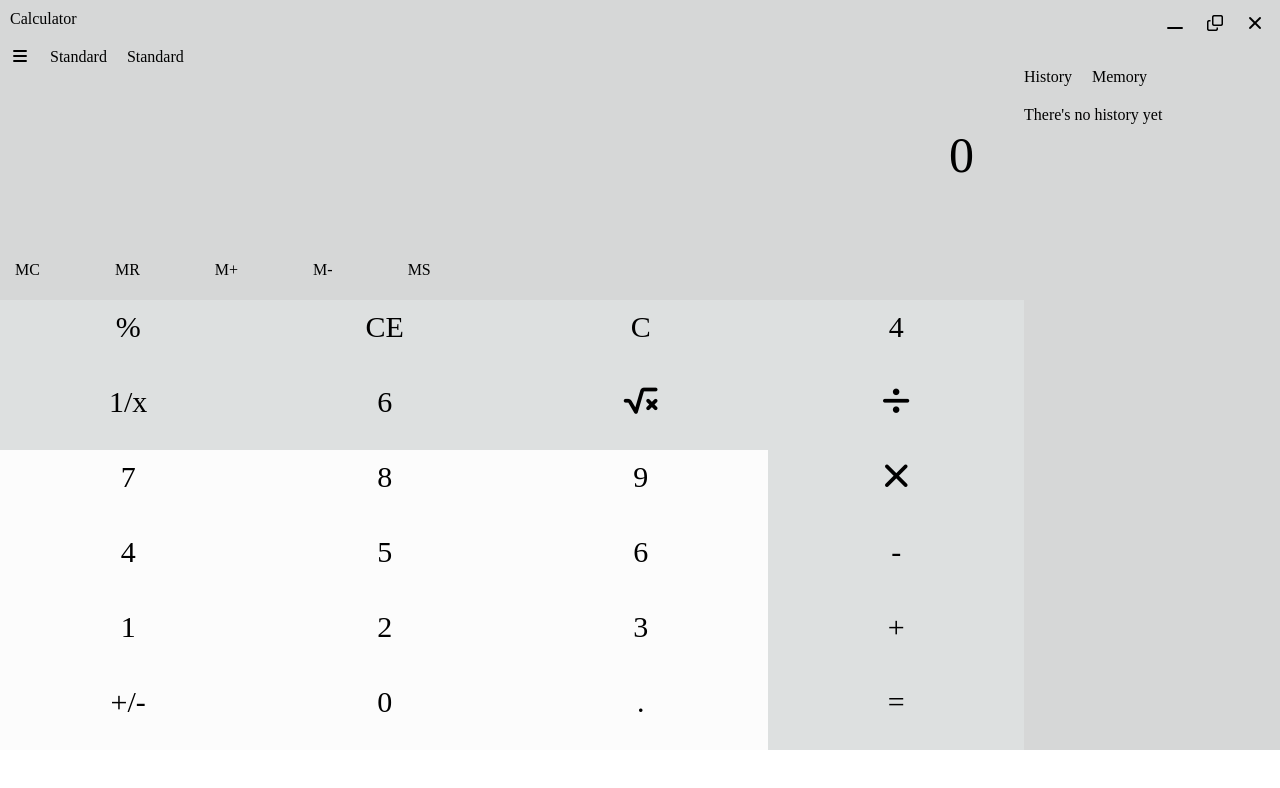
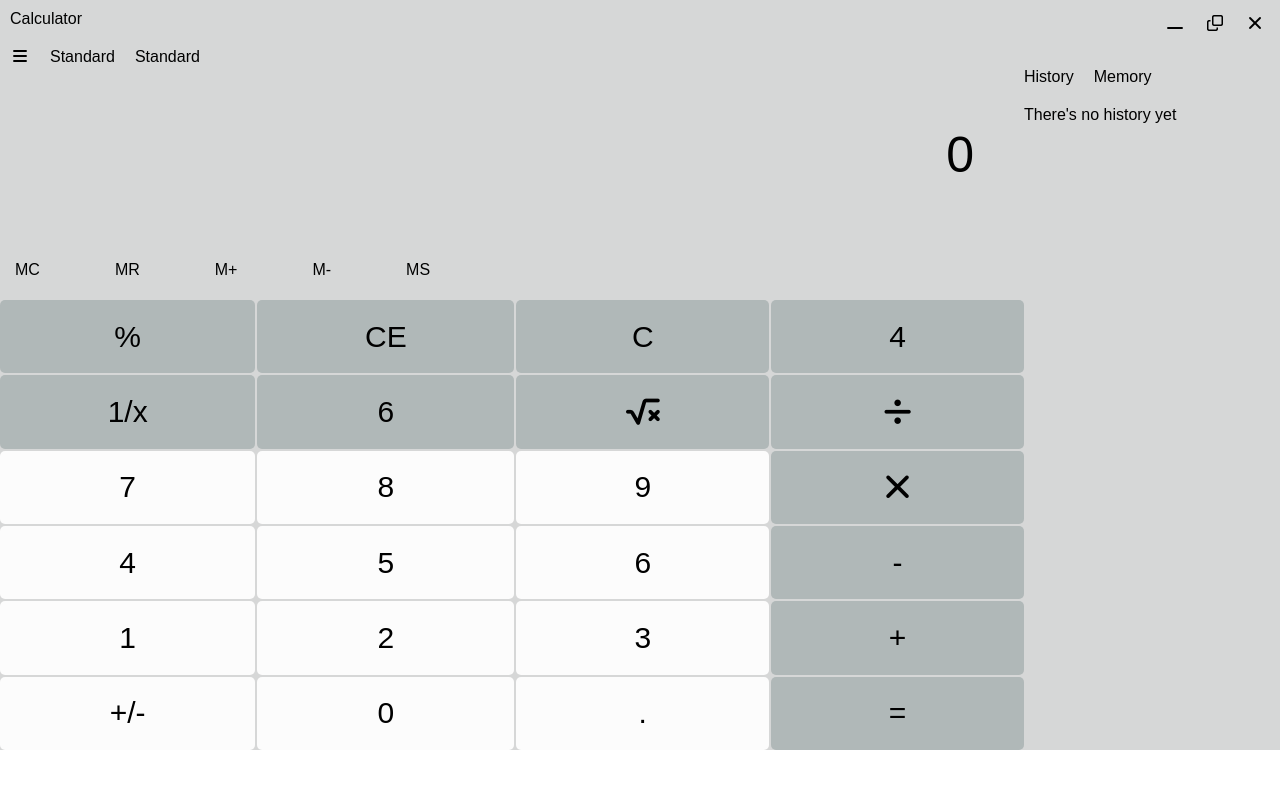
Before and after one commit to Aysan-Yhr/Calculator2, a plain HTML site: page index.html in a window 1280 px wide. Drawn offline with Linux system fonts and the light colour scheme.

Commit message:
add some classes

```diff
--- a/index.css
+++ b/index.css
@@ -2,6 +2,7 @@
     margin: 0;
     padding: 0;
     box-sizing: border-box;
+    font-family: sans-serif;
 
 }
 
@@ -18,6 +19,8 @@
     display: grid;
     grid-template-columns: auto auto auto auto;
     margin-top: 50px;
+    gap: 2px;
+
 
 }
 
@@ -77,6 +80,11 @@
 }
 
 
+.gray-button{
+     font-size:30px; padding: 10px; background-color: rgb(176, 184, 184);
+
+
+}
 
 .item9, .item10, .item11 , .item13 ,
 .item14, .item15, .item17, .item18, .item19,
@@ -84,6 +92,14 @@
     background-color: rgb(252, 252, 252);
     margin: 30;
 }
+
+.gridbox div{
+    border-radius: 5px;
+    display: flex;
+    justify-content: center;
+    align-items: center;
+}
+
 @media screen and (max-width:600px){
 
 }
--- a/index.html
+++ b/index.html
@@ -29,30 +29,30 @@
                 </div>
                 </div>
                 <div class="gridbox">
-                    <div class="item1" style="text-align: center; font-size:30px; padding: 10px; background-color: rgb(221, 224, 224);">%</div>
-                    <div class="item2" style="text-align: center; font-size:30px; padding: 10px; background-color: rgb(221, 224, 224);"  >CE</div>
-                    <div class="item3" style="text-align: center; font-size:30px; padding: 10px; background-color: rgb(221, 224, 224);">C</div>
-                    <div class="item4" style="text-align: center; font-size:30px; padding: 10px; background-color: rgb(221, 224, 224);">4</div>
-                    <div class="item5" style="text-align: center; font-size:30px; padding: 10px; background-color: rgb(221, 224, 224);">1/x</div>
-                    <div class="item6" style="text-align: center; font-size:30px; padding: 10px; background-color: rgb(221, 224, 224);">6</div>
-                    <div class="item7" style="text-align: center; font-size:30px; padding: 10px; background-color: rgb(221, 224, 224);"><i class='fas fa-square-root-alt'></i></div>
-                    <div class="item8" style="text-align: center; font-size:30px; padding: 10px; background-color: rgb(221, 224, 224);"><i class='fas fa-divide'></i></div>
+                    <div class="gray-button" style="">%</div>
+                    <div class="gray-button"   >CE</div>
+                    <div class="gray-button" >C</div>
+                    <div class="gray-button" >4</div>
+                    <div class="gray-button" >1/x</div>
+                    <div class="gray-button" >6</div>
+                    <div class="gray-button" ><i class='fas fa-square-root-alt'></i></div>
+                    <div class="gray-button" ><i class='fas fa-divide'></i></div>
                     <div class="item9" style="text-align: center; font-size:30px; padding: 10px;">7</div>
                     <div class="item10" style="text-align: center; font-size:30px; padding: 10px;">8</div>
                     <div class="item11" style="text-align: center; font-size:30px; padding: 10px;">9</div>
-                    <div class="item12" style="text-align: center; font-size:30px; padding: 10px; background-color: rgb(221, 224, 224);"><i class="fa fa-close"></i></div>
+                    <div class="gray-button" ><i class="fa fa-close"></i></div>
                     <div class="item13" style="text-align: center; font-size:30px; padding: 10px;">4</div>
                     <div class="item14" style="text-align: center; font-size:30px; padding: 10px;">5</div>
                     <div class="item15" style="text-align: center; font-size:30px; padding: 10px;">6</div>
-                    <div class="item16" style="text-align: center; font-size:30px; padding: 10px; background-color: rgb(221, 224, 224);">-</div>
+                    <div class="gray-button" >-</div>
                     <div class="item17" style="text-align: center; font-size:30px; padding: 10px;">1</div>
                     <div class="item18" style="text-align: center; font-size:30px; padding: 10px;">2</div>
                     <div class="item19" style="text-align: center; font-size:30px; padding: 10px;">3</div>
-                    <div class="item20" style="text-align: center;font-size:30px; padding: 10px; background-color: rgb(221, 224, 224);">+</div>
+                    <div class="gray-button" >+</div>
                     <div class="item21" style="text-align: center; font-size:30px; padding: 10px;">+/-</div>
                     <div class="item22" style="text-align: center; font-size:30px; padding: 10px;">0</div>
                     <div class="item23" style="text-align: center; font-size:30px; padding: 10px;">.</div>
-                    <div class="item24" style="text-align: center; font-size:30px; padding: 10px; background-color: rgb(221, 224, 224);">=</div>
+                    <div class="gray-button" >=</div>
                 </div>
         </div>
 
```
